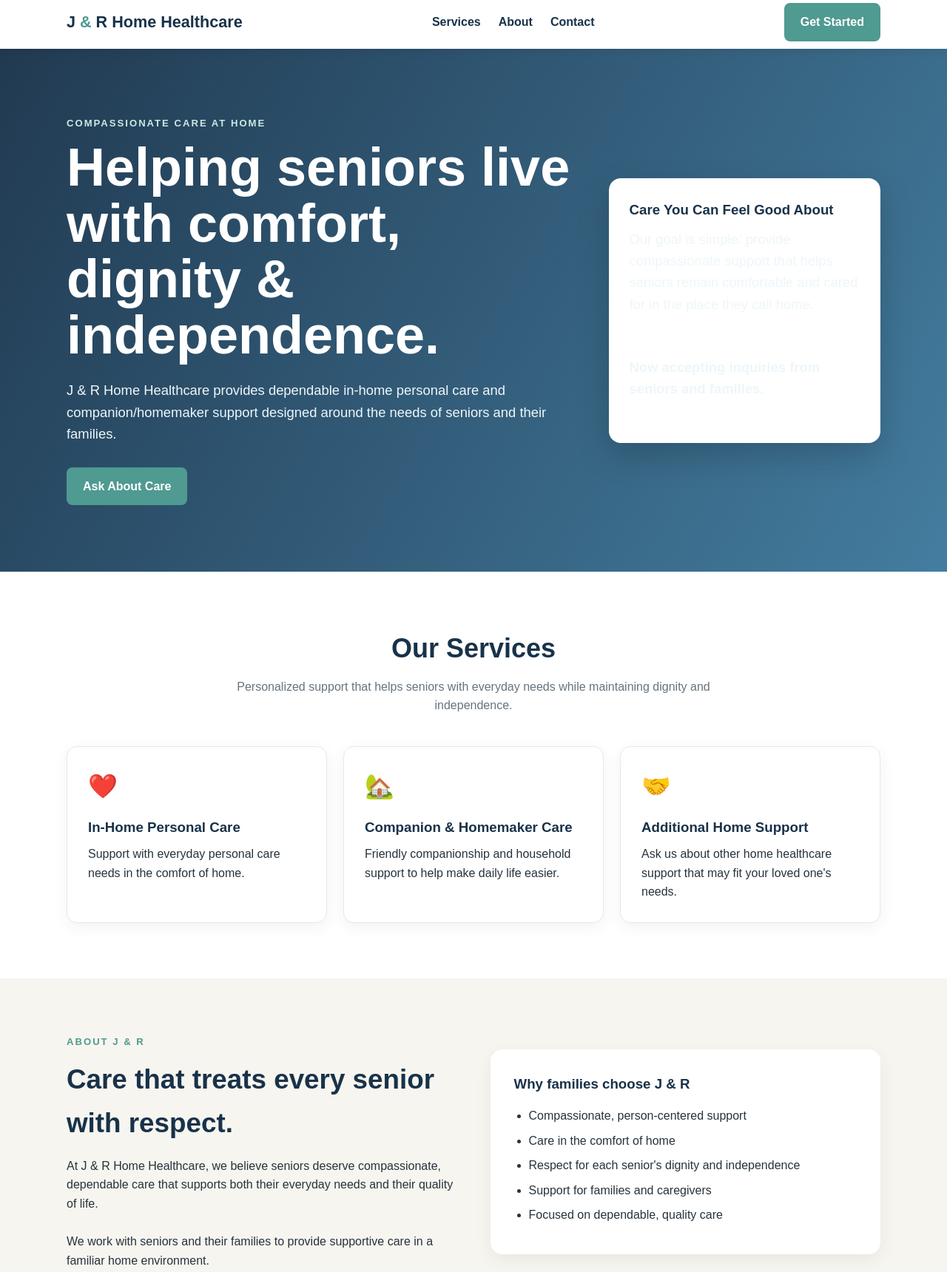
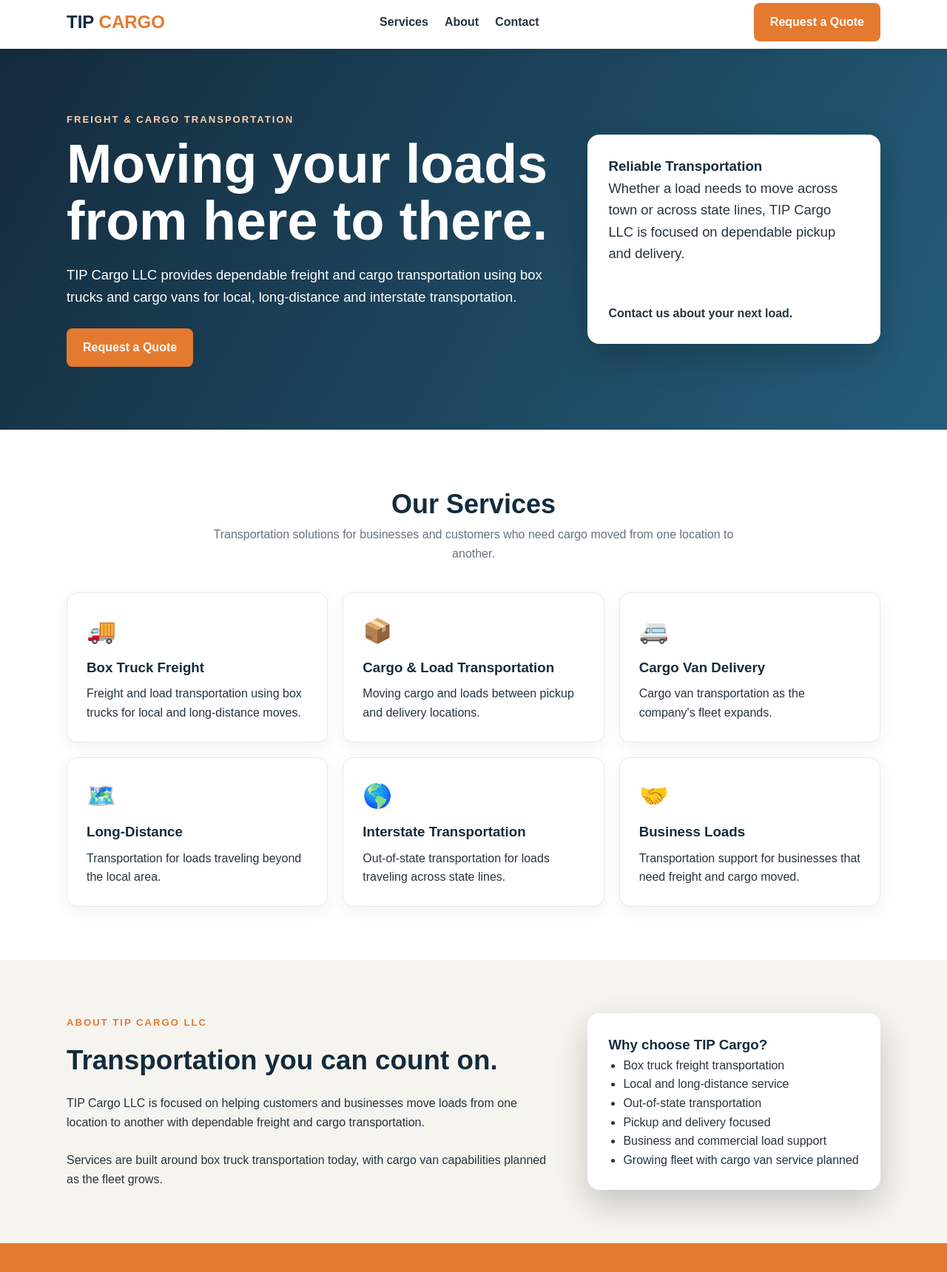
Before and after one commit to jandrhomehealthcare-bot/tipcargollc, a plain HTML site: page index.html in a window 1280 px wide. Shown: the part 6-1726 px from the top of the page at 74% size. Drawn offline with Linux system fonts and the light colour scheme.

Commit message:
Add files via upload

```diff
--- a/index.html
+++ b/index.html
@@ -1,191 +1,55 @@
-<!DOCTYPE html>
-<html lang="en">
-<head>
-  <meta charset="UTF-8">
-  <meta name="viewport" content="width=device-width, initial-scale=1.0">
-  <meta name="description" content="J & R Home Healthcare provides compassionate in-home personal care and companion/homemaker care for seniors.">
-  <title>J & R Home Healthcare | Compassionate Senior Care</title>
-  <style>
-    :root{
-      --navy:#18324a;
-      --blue:#2f6f95;
-      --teal:#4f9a91;
-      --cream:#f7f5ef;
-      --white:#ffffff;
-      --text:#26333d;
-      --muted:#66737d;
-    }
-    *{box-sizing:border-box;margin:0;padding:0}
-    html{scroll-behavior:smooth}
-    body{font-family:Arial,Helvetica,sans-serif;color:var(--text);line-height:1.6;background:var(--white)}
-    a{text-decoration:none;color:inherit}
-    .container{width:min(1100px,92%);margin:auto}
-    header{background:var(--white);position:sticky;top:0;z-index:10;box-shadow:0 2px 12px rgba(0,0,0,.08)}
-    nav{min-height:72px;display:flex;align-items:center;justify-content:space-between;gap:20px}
-    .logo{font-size:1.35rem;font-weight:800;color:var(--navy)}
-    .logo span{color:var(--teal)}
-    .navlinks{display:flex;gap:24px;font-weight:600;color:var(--navy)}
-    .navlinks a:hover{color:var(--teal)}
-    .btn{display:inline-block;background:var(--teal);color:#fff;padding:13px 22px;border-radius:8px;font-weight:700}
-    .btn:hover{background:#3f8179}
-    .hero{background:linear-gradient(120deg,rgba(24,50,74,.96),rgba(47,111,149,.9));color:#fff;padding:90px 0}
-    .hero-grid{display:grid;grid-template-columns:1.3fr .7fr;gap:50px;align-items:center}
-    .eyebrow{text-transform:uppercase;letter-spacing:2px;font-size:.82rem;font-weight:700;color:#cde8e4;margin-bottom:12px}
-    h1{font-size:clamp(2.3rem,6vw,4.5rem);line-height:1.05;margin-bottom:22px}
-    .hero p{font-size:1.15rem;max-width:650px;margin-bottom:30px;color:#eef6fa}
-    .hero-card{background:#fff;color:var(--text);padding:28px;border-radius:16px;box-shadow:0 18px 45px rgba(0,0,0,.18)}
-    .hero-card h3{color:var(--navy);margin-bottom:10px}
-    section{padding:75px 0}
-    .section-title{text-align:center;max-width:720px;margin:0 auto 42px}
-    .section-title h2{font-size:2.25rem;color:var(--navy);margin-bottom:10px}
-    .section-title p{color:var(--muted)}
-    .cards{display:grid;grid-template-columns:repeat(3,1fr);gap:22px}
-    .card{padding:28px;background:var(--white);border:1px solid #e4e9ec;border-radius:14px;box-shadow:0 6px 20px rgba(25,45,60,.06)}
-    .icon{font-size:2rem;margin-bottom:15px}
-    .card h3{color:var(--navy);margin-bottom:8px}
-    .about{background:var(--cream)}
-    .about-grid{display:grid;grid-template-columns:1fr 1fr;gap:45px;align-items:center}
-    .about-box{background:#fff;border-radius:16px;padding:32px;box-shadow:0 8px 25px rgba(0,0,0,.06)}
-    ul{padding-left:20px}
-    li{margin:8px 0}
-    .cta{background:var(--teal);color:#fff;text-align:center}
-    .cta h2{font-size:2.2rem;margin-bottom:12px}
-    .cta p{max-width:700px;margin:0 auto 25px}
-    .contact-grid{display:grid;grid-template-columns:1fr 1fr;gap:30px}
-    .contact-card{background:var(--cream);padding:30px;border-radius:14px}
-    .contact-card h3{color:var(--navy);margin-bottom:12px}
-    .contact-item{margin:15px 0}
-    footer{background:var(--navy);color:#dce7ee;text-align:center;padding:28px}
-    .small{font-size:.9rem;color:#aebfca}
-    @media(max-width:800px){
-      .navlinks{display:none}
-      .hero-grid,.about-grid,.contact-grid{grid-template-columns:1fr}
-      .cards{grid-template-columns:1fr}
-      .hero{padding:65px 0}
-    }
-  </style>
-</head>
-<body>
+<!doctype html><html lang="en"><head>
+<meta charset="utf-8"><meta name="viewport" content="width=device-width,initial-scale=1">
+<title>TIP Cargo LLC | Freight & Cargo Transportation</title>
+<meta name="description" content="TIP Cargo LLC provides freight and cargo transportation using box trucks and cargo vans for local, long-distance and interstate loads.">
+<style>
+:root{--navy:#142b3d;--blue:#245d7a;--orange:#e47a2f;--cream:#f6f4ef}
+*{box-sizing:border-box;margin:0;padding:0}html{scroll-behavior:smooth}
+body{font-family:Arial,sans-serif;color:#26343d;line-height:1.6}a{text-decoration:none;color:inherit}
+.container{width:min(1100px,92%);margin:auto}header{background:#fff;position:sticky;top:0;z-index:5;box-shadow:0 2px 12px #0001}
+nav{min-height:72px;display:flex;align-items:center;justify-content:space-between;gap:18px}.logo{font-size:1.5rem;font-weight:900;color:var(--navy)}.logo span{color:var(--orange)}
+.nav{display:flex;gap:22px;font-weight:700}.btn{display:inline-block;background:var(--orange);color:#fff;padding:13px 22px;border-radius:8px;font-weight:800}
+.hero{background:linear-gradient(120deg,#142b3d,#245d7a);color:#fff;padding:85px 0}.grid{display:grid;grid-template-columns:1.25fr .75fr;gap:45px;align-items:center}
+.eyebrow{text-transform:uppercase;letter-spacing:2px;font-size:.82rem;font-weight:800;color:#ffd0ad;margin-bottom:12px}
+h1{font-size:clamp(2.5rem,6vw,4.6rem);line-height:1.04;margin-bottom:20px}.hero p{font-size:1.15rem;max-width:680px;margin-bottom:28px}
+.card{background:#fff;padding:28px;border-radius:16px;box-shadow:0 18px 45px #0003;color:#26343d}.card h3{color:var(--navy)}
+section{padding:72px 0}.title{text-align:center;max-width:760px;margin:0 auto 40px}.title h2{font-size:2.25rem;color:var(--navy)}.title p{color:#66737d}
+.cards{display:grid;grid-template-columns:repeat(3,1fr);gap:20px}.service{padding:26px;border:1px solid #e4e9ec;border-radius:14px;box-shadow:0 6px 20px #19303d0f}.service h3{color:var(--navy);margin:8px 0}.icon{font-size:2rem}
+.about{background:var(--cream)}.cta{background:var(--orange);color:#fff;text-align:center}.cta h2{font-size:2.2rem;margin-bottom:10px}
+footer{background:var(--navy);color:#dce7ee;text-align:center;padding:28px}.small{font-size:.9rem;color:#aebfca}
+@media(max-width:800px){.nav{display:none}.grid,.cards{grid-template-columns:1fr}.hero{padding:62px 0}}
+</style></head><body>
+<header><div class="container"><nav><div class="logo">TIP <span>CARGO</span></div>
+<div class="nav"><a href="#services">Services</a><a href="#about">About</a><a href="#contact">Contact</a></div>
+<a class="btn" href="#contact">Request a Quote</a></nav></div></header>
+<main>
+<section class="hero"><div class="container grid"><div>
+<div class="eyebrow">Freight & Cargo Transportation</div><h1>Moving your loads from here to there.</h1>
+<p>TIP Cargo LLC provides dependable freight and cargo transportation using box trucks and cargo vans for local, long-distance and interstate transportation.</p>
+<a class="btn" href="#contact">Request a Quote</a></div>
+<div class="card"><h3>Reliable Transportation</h3><p>Whether a load needs to move across town or across state lines, TIP Cargo LLC is focused on dependable pickup and delivery.</p><br><strong>Contact us about your next load.</strong></div></div></section>
 
-<header>
-  <div class="container">
-    <nav>
-      <div class="logo">J <span>&amp;</span> R Home Healthcare</div>
-      <div class="navlinks">
-        <a href="#services">Services</a>
-        <a href="#about">About</a>
-        <a href="#contact">Contact</a>
-      </div>
-      <a class="btn" href="#contact">Get Started</a>
-    </nav>
-  </div>
-</header>
+<section id="services"><div class="container"><div class="title"><h2>Our Services</h2><p>Transportation solutions for businesses and customers who need cargo moved from one location to another.</p></div>
+<div class="cards">
+<div class="service"><div class="icon">🚚</div><h3>Box Truck Freight</h3><p>Freight and load transportation using box trucks for local and long-distance moves.</p></div>
+<div class="service"><div class="icon">📦</div><h3>Cargo & Load Transportation</h3><p>Moving cargo and loads between pickup and delivery locations.</p></div>
+<div class="service"><div class="icon">🚐</div><h3>Cargo Van Delivery</h3><p>Cargo van transportation as the company's fleet expands.</p></div>
+<div class="service"><div class="icon">🗺️</div><h3>Long-Distance</h3><p>Transportation for loads traveling beyond the local area.</p></div>
+<div class="service"><div class="icon">🌎</div><h3>Interstate Transportation</h3><p>Out-of-state transportation for loads traveling across state lines.</p></div>
+<div class="service"><div class="icon">🤝</div><h3>Business Loads</h3><p>Transportation support for businesses that need freight and cargo moved.</p></div>
+</div></div></section>
 
-<main>
-  <section class="hero">
-    <div class="container hero-grid">
-      <div>
-        <div class="eyebrow">Compassionate care at home</div>
-        <h1>Helping seniors live with comfort, dignity &amp; independence.</h1>
-        <p>J &amp; R Home Healthcare provides dependable in-home personal care and companion/homemaker support designed around the needs of seniors and their families.</p>
-        <a class="btn" href="#contact">Ask About Care</a>
-      </div>
-      <div class="hero-card">
-        <h3>Care You Can Feel Good About</h3>
-        <p>Our goal is simple: provide compassionate support that helps seniors remain comfortable and cared for in the place they call home.</p>
-        <br>
-        <p><strong>Now accepting inquiries from seniors and families.</strong></p>
-      </div>
-    </div>
-  </section>
+<section id="about" class="about"><div class="container grid"><div>
+<div class="eyebrow" style="color:var(--orange)">About TIP Cargo LLC</div><h2 style="font-size:2.3rem;color:var(--navy);margin-bottom:15px">Transportation you can count on.</h2>
+<p>TIP Cargo LLC is focused on helping customers and businesses move loads from one location to another with dependable freight and cargo transportation.</p><br>
+<p>Services are built around box truck transportation today, with cargo van capabilities planned as the fleet grows.</p></div>
+<div class="card"><h3>Why choose TIP Cargo?</h3><ul style="padding-left:20px"><li>Box truck freight transportation</li><li>Local and long-distance service</li><li>Out-of-state transportation</li><li>Pickup and delivery focused</li><li>Business and commercial load support</li><li>Growing fleet with cargo van service planned</li></ul></div></div></section>
 
-  <section id="services">
-    <div class="container">
-      <div class="section-title">
-        <h2>Our Services</h2>
-        <p>Personalized support that helps seniors with everyday needs while maintaining dignity and independence.</p>
-      </div>
-      <div class="cards">
-        <div class="card">
-          <div class="icon">❤️</div>
-          <h3>In-Home Personal Care</h3>
-          <p>Support with everyday personal care needs in the comfort of home.</p>
-        </div>
-        <div class="card">
-          <div class="icon">🏡</div>
-          <h3>Companion &amp; Homemaker Care</h3>
-          <p>Friendly companionship and household support to help make daily life easier.</p>
-        </div>
-        <div class="card">
-          <div class="icon">🤝</div>
-          <h3>Additional Home Support</h3>
-          <p>Ask us about other home healthcare support that may fit your loved one's needs.</p>
-        </div>
-      </div>
-    </div>
-  </section>
+<section class="cta"><div class="container"><h2>Need a load moved?</h2><p>Tell us what you're moving, where it's being picked up and where it needs to go.</p><br><a class="btn" style="background:#fff;color:var(--navy)" href="#contact">Request a Quote</a></div></section>
 
-  <section id="about" class="about">
-    <div class="container about-grid">
-      <div>
-        <div class="eyebrow" style="color:var(--teal)">About J &amp; R</div>
-        <h2 style="font-size:2.3rem;color:var(--navy);margin-bottom:15px">Care that treats every senior with respect.</h2>
-        <p>At J &amp; R Home Healthcare, we believe seniors deserve compassionate, dependable care that supports both their everyday needs and their quality of life.</p>
-        <br>
-        <p>We work with seniors and their families to provide supportive care in a familiar home environment.</p>
-      </div>
-      <div class="about-box">
-        <h3 style="color:var(--navy);margin-bottom:15px">Why families choose J &amp; R</h3>
-        <ul>
-          <li>Compassionate, person-centered support</li>
-          <li>Care in the comfort of home</li>
-          <li>Respect for each senior's dignity and independence</li>
-          <li>Support for families and caregivers</li>
-          <li>Focused on dependable, quality care</li>
-        </ul>
-      </div>
-    </div>
-  </section>
-
-  <section class="cta">
-    <div class="container">
-      <h2>Looking for care for a loved one?</h2>
-      <p>Contact J &amp; R Home Healthcare to learn more about our services and discuss your care needs.</p>
-      <a class="btn" style="background:#fff;color:var(--navy)" href="#contact">Contact J &amp; R</a>
-    </div>
-  </section>
-
-  <section id="contact">
-    <div class="container">
-      <div class="section-title">
-        <h2>Let's Talk About Care</h2>
-        <p>Reach out to J &amp; R Home Healthcare to ask questions or request information about services.</p>
-      </div>
-      <div class="contact-grid">
-        <div class="contact-card">
-          <h3>Contact Information</h3>
-          <div class="contact-item"><strong>Phone:</strong><br>YOUR PHONE NUMBER</div>
-          <div class="contact-item"><strong>Email:</strong><br>YOUR EMAIL ADDRESS</div>
-          <div class="contact-item"><strong>Service Area:</strong><br>YOUR SERVICE AREA</div>
-        </div>
-        <div class="contact-card">
-          <h3>Request Information</h3>
-          <p>When you contact us, please tell us the type of care you are looking for and the best way to reach you.</p>
-          <br>
-          <a class="btn" href="mailto:YOUR EMAIL ADDRESS">Email J &amp; R</a>
-        </div>
-      </div>
-    </div>
-  </section>
-</main>
-
-<footer>
-  <div class="container">
-    <strong>J &amp; R Home Healthcare</strong>
-    <p class="small">Compassionate in-home support for seniors.</p>
-    <p class="small">© 2026 J &amp; R Home Healthcare. All rights reserved.</p>
-  </div>
-</footer>
-
-</body>
-</html>
+<section id="contact"><div class="container"><div class="title"><h2>Request a Quote</h2><p>Contact TIP Cargo LLC with your transportation needs.</p></div>
+<div class="grid"><div class="card"><h3>Contact TIP Cargo LLC</h3><p><strong>Email:</strong><br><a href="mailto:tipcargollc@gmail.com">tipcargollc@gmail.com</a></p><br><p><strong>Coverage:</strong><br>Local, long-distance & interstate transportation</p></div>
+<div class="card"><h3>Tell Us About Your Load</h3><p>Please include pickup location, delivery location, type of cargo, approximate size or weight and requested timing.</p><br>
+<a class="btn" href="mailto:tipcargollc@gmail.com?subject=TIP%20Cargo%20Quote%20Request">Email for a Quote</a></div></div></div></section>
+</main><footer><strong>TIP Cargo LLC</strong><p class="small">Freight & cargo transportation.</p><p class="small">© 2026 TIP Cargo LLC. All rights reserved.</p></footer>
+</body></html>
```
